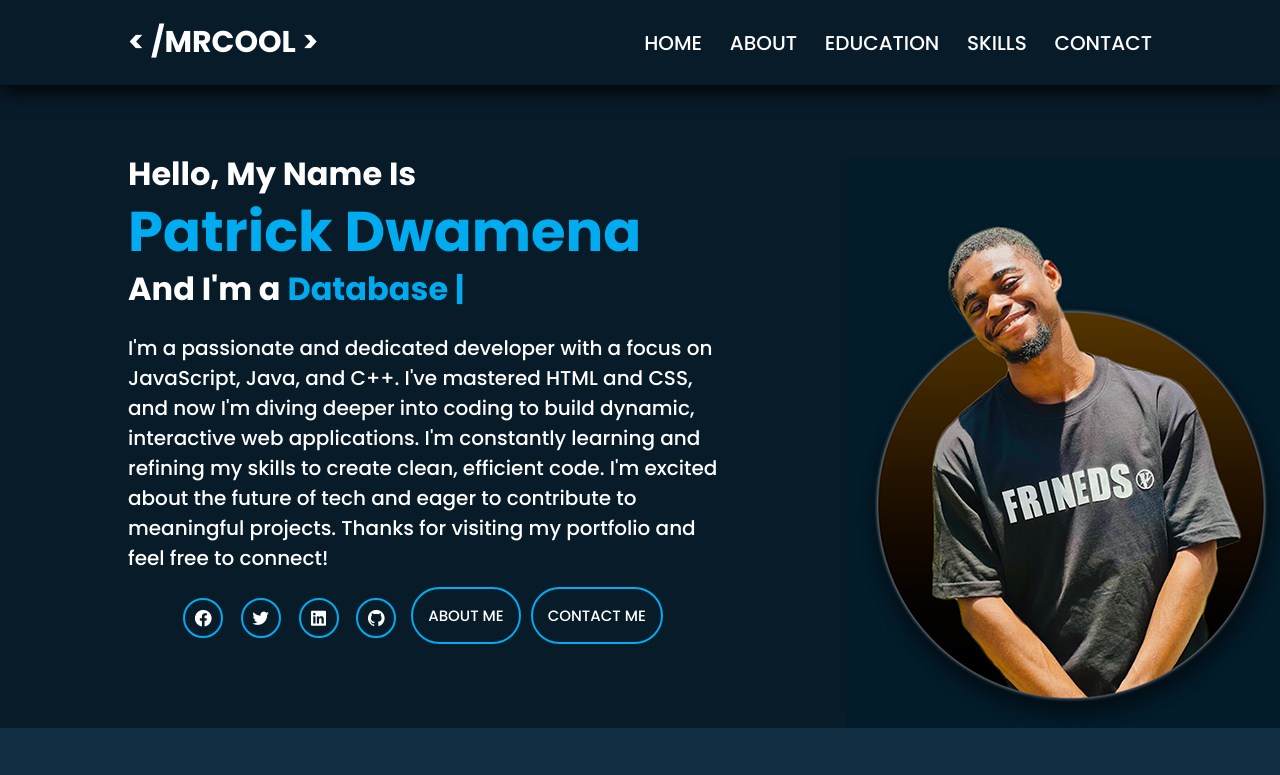
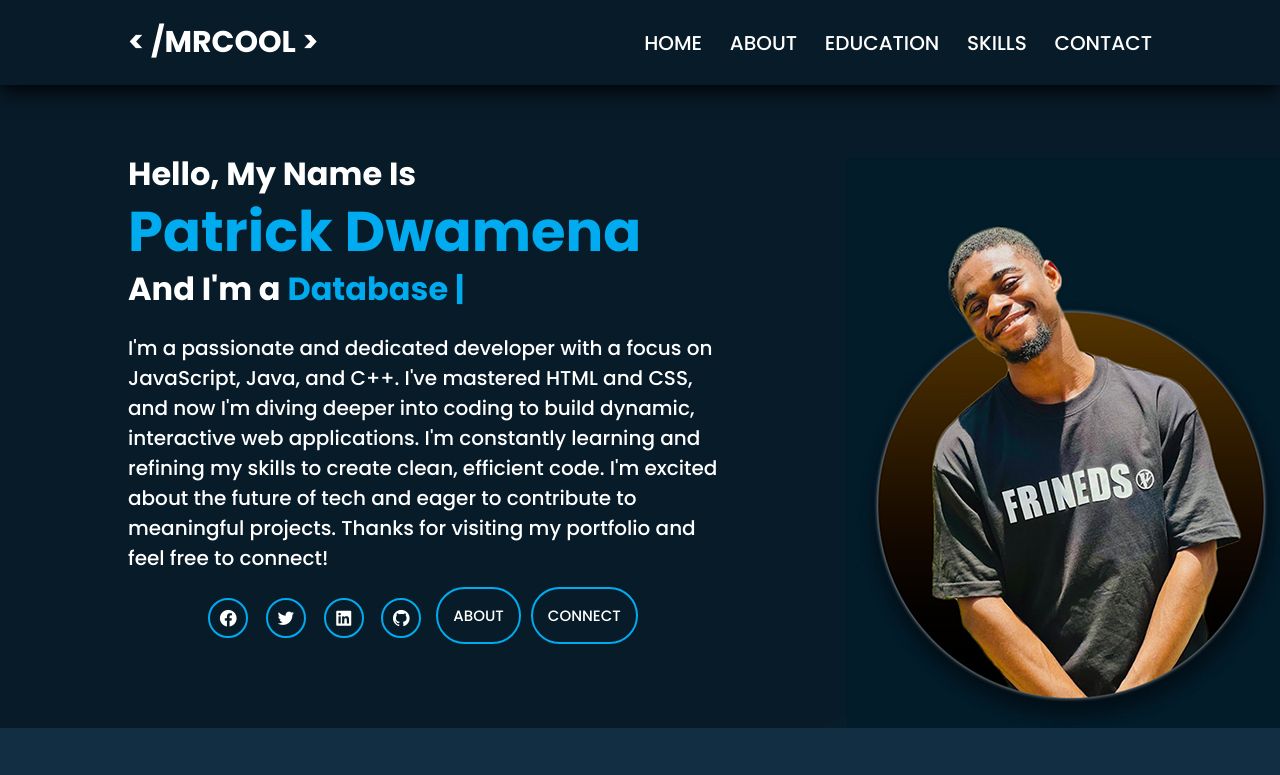
Before and after one commit to MrCoolGh/My_Portfolio, a plain HTML site: page index.html in a window 1280 px wide. Shown: the top 775 px of the page. Drawn offline with nearby package versions, Linux system fonts and the light colour scheme; some packages are replaced by stand-ins of ours; a script that the page names is missing.

Commit message:
Update index.html

```diff
--- a/index.html
+++ b/index.html
@@ -58,8 +58,8 @@
 
 
         </div>
-            <a href="#about" class="btn">ABOUT ME</a>
-            <a href="#contact" class="btn">CONTACT ME</a>
+            <a href="#about" class="btn">ABOUT</a>
+            <a href="#contact" class="btn">CONNECT</a>
     </div>
 
     </div>
```
